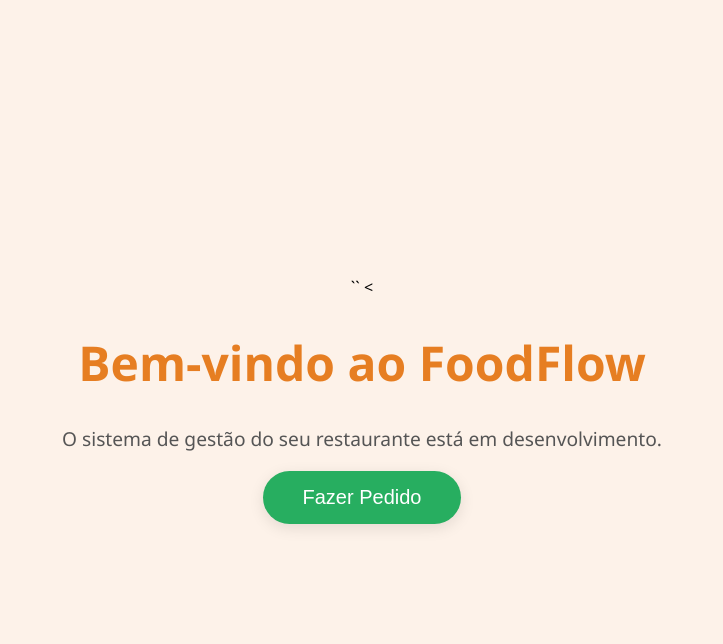
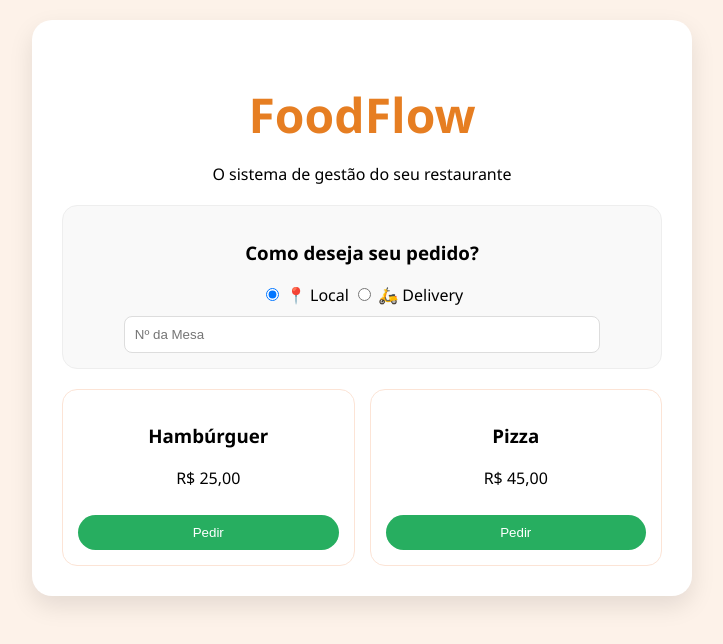
Before and after one commit to fabianademirandaferreira1-eng/restaurante-foodflow-fullstack, a plain HTML site: page index.html in a window 1280 px wide. Shown: the whole page, without its empty margins (278-1001 px from the left). Drawn offline with Linux system fonts and the light colour scheme.

Commit message:
Refactor index.html for improved layout and styles
Updated HTML structure and styles for better layout and user interaction.

```diff
--- a/index.html
+++ b/index.html
@@ -1,88 +1,62 @@
-``
 <!DOCTYPE html>
-<html lang="en">
+<html lang="pt-br">
+<head>
+    <meta charset="UTF-8">
+    <title>FoodFlow - Sistema de Gestão</title>
+    <style>
+        body { font-family: 'Segoe UI', Arial, sans-serif; background-color: #fdf2e9; display: flex; flex-direction: column; align-items: center; margin: 0; padding: 20px; }
+        h1 { color: #e67e22; font-size: 3rem; margin-bottom: 5px; }
+        .container { text-align: center; background: white; padding: 30px; border-radius: 20px; box-shadow: 0 10px 25px rgba(0,0,0,0.1); max-width: 600px; width: 100%; }
+        .seletor-logistica { background: #f9f9f9; padding: 15px; border-radius: 15px; margin: 20px 0; border: 1px solid #eee; }
+        .grid-cardapio { display: grid; grid-template-columns: 1fr 1fr; gap: 15px; margin-top: 20px; }
+        .item-prato { background: white; border: 1px solid #fce4d6; padding: 15px; border-radius: 15px; text-align: center; }
+        button { background-color: #27ae60; color: white; border: none; padding: 10px 20px; border-radius: 50px; cursor: pointer; transition: 0.3s; margin-top: 10px; width: 100%; }
+        button:hover { background-color: #2ecc71; transform: scale(1.02); }
+        input[type="text"], input[type="number"] { width: 80%; padding: 10px; margin-top: 10px; border: 1px solid #ddd; border-radius: 8px; }
+    </style>
+</head>
+<body>
 
-<head>
-    <style>
-        body {
-            font-family: 'Segoe UI', Arial, sans-serif;
-            background-color: #fdf2e9;
-            /* Um tom creme suave */
-            display: flex;
-            flex-direction: column;
-            align-items: center;
-            justify-content: center;
-            height: 100vh;
-            margin: 0;
-        }
+    <div class="container">
+        <h1>FoodFlow</h1>
+        <p>O sistema de gestão do seu restaurante</p>
 
-        h1 {
-            color: #e67e22;
-            /* Laranja cenoura/comida */
-            font-size: 3rem;
-            margin-bottom: 10px;
-        }
+        <div class="seletor-logistica">
+            <h3>Como deseja seu pedido?</h3>
+            <label><input type="radio" name="tipo" value="local" checked onclick="toggleEndereco(false)"> 📍 Local</label>
+            <label><input type="radio" name="tipo" value="delivery" onclick="toggleEndereco(true)"> 🛵 Delivery</label>
 
-        p {
-            color: #555;
-            font-size: 1.2rem;
-        }
+            <div id="campo-endereco" style="display: none;">
+                <input type="text" id="endereco" placeholder="Digite seu endereço de entrega">
+            </div>
+            <div id="campo-mesa">
+                <input type="number" id="mesa" placeholder="Nº da Mesa">
+            </div>
+        </div>
 
-        button {
-            background-color: #27ae60;
-            /* Verde sucesso */
-            color: white;
-            border: none;
-            padding: 15px 40px;
-            font-size: 20px;
-            border-radius: 50px;
-            cursor: pointer;
-            box-shadow: 0 4px 15px rgba(0, 0, 0, 0.1);
-            transition: 0.3s;
-        }
-
-        button:hover {
-            background-color: #2ecc71;
-            transform: scale(1.05);
-        }
-    </style>
-    <meta charset="UTF-8">
-    <meta name="viewport" content="width=device-width, initial-scale=1.0">
-    <title>Document</title>
-</head>
-
-<<h1>Bem-vindo ao FoodFlow</h1>
-    <p>O sistema de gestão do seu restaurante está em desenvolvimento.</p>
-    <button onclick="fazerPedido()">Fazer Pedido</button>
-    <script>
-        function fazerPedido() {
-            alert("Pedido recebido com sucesso! O FoodFlow está processando sua solicitação.");
-        }
-    </script>
-    </body>
-
-</html>
+        <div class="grid-cardapio">
+            <div class="item-prato">
+                <h3>Hambúrguer</h3>
+                <p>R$ 25,00</p>
+                <button onclick="fazerPedido('Hambúrguer')">Pedir</button>
+            </div>
+            <div class="item-prato">
+                <h3>Pizza</h3>
+                <p>R$ 45,00</p>
+                <button onclick="fazerPedido('Pizza')">Pedir</button>
+            </div>
+        </div>
     </div>
 
     <script>
-        // Esta função faz os campos de Endereço/Mesa aparecerem ou sumirem
         function toggleEndereco(isDelivery) {
-            const campoEndereco = document.getElementById('campo-endereco');
-            const campoMesa = document.getElementById('campo-mesa');
-
-            if (isDelivery) {
-                campoEndereco.style.display = 'block';
-                campoMesa.style.display = 'none';
-            } else {
-                campoEndereco.style.display = 'none';
-                campoMesa.style.display = 'block';
-            }
+            document.getElementById('campo-endereco').style.display = isDelivery ? 'block' : 'none';
+            document.getElementById('campo-mesa').style.display = isDelivery ? 'none' : 'block';
         }
 
-        // Esta função avisa que o pedido foi feito
         function fazerPedido(item) {
             const tipo = document.querySelector('input[name="tipo"]:checked').value;
-            alert("Sucesso! Pedido de " + item + " recebido para: " + tipo.toUpperCase());
+            alert("Sucesso! Pedido de " + item + " para " + tipo.toUpperCase());
         }
     </script>
 </body>
```
Lines whose indentation alone changed are shown as unchanged.
